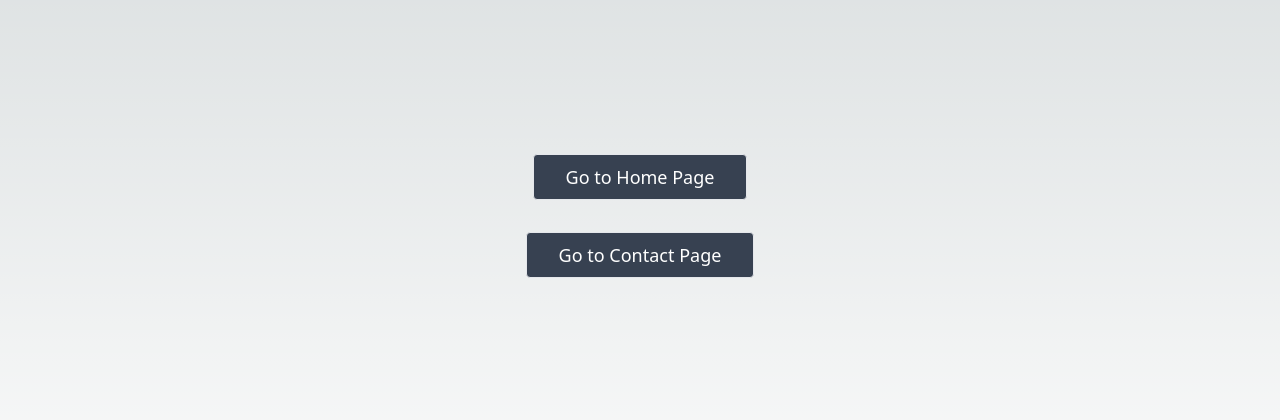
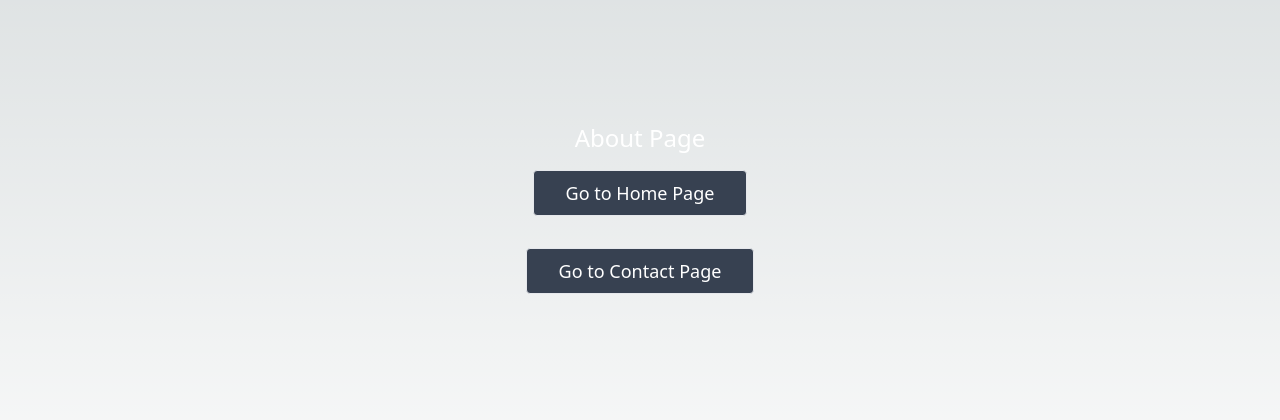
Before and after one commit to wongprom/test-next-13, a Next.js app: page /about in a window 1280 px wide. Shown: the part 184-604 px from the top of the page. Built offline with nearby package versions, Linux system fonts and the light colour scheme.

Commit message:
Add page name for each page.

```diff
--- a/app/about/page.tsx
+++ b/app/about/page.tsx
@@ -3,10 +3,13 @@ import React from 'react';
 
 const about = () => {
   return (
+
     <div className="flex flex-col items-center justify-center">
-      <LinkButton url="/" color="green" text="Go to Home Page" />
-      <LinkButton url="/contact" color="pink" text="Go to Contact Page" />
-    </div>
+        <h1 className="text-2xl text-white">About Page</h1>
+        <LinkButton url="/" text="Go to Home Page" />
+        <LinkButton url="/contact"  text="Go to Contact Page" />
+      </div>
+
   );
 };
 
--- a/app/contact/page.tsx
+++ b/app/contact/page.tsx
@@ -4,6 +4,7 @@ import React from 'react';
 const contact = () => {
   return (
     <div className="flex flex-col items-center justify-center">
+      <h1 className="text-2xl text-white">Contact Page</h1>
       <LinkButton url="/" text="Go to Home Page" />
       <LinkButton url="/about"  text="Go to About Page" />
     </div>
--- a/app/page.tsx
+++ b/app/page.tsx
@@ -5,6 +5,7 @@ import LinkButton from '../components/LinkButton';
 export default function Home() {
   return (
     <div className="flex flex-col items-center justify-center">
+      <h1 className="text-2xl text-white">Home Page</h1>
       <LinkButton url="/about" text="Go to About" />
       <LinkButton url="/contact" text="Go to Contact" />
     </div>
```
